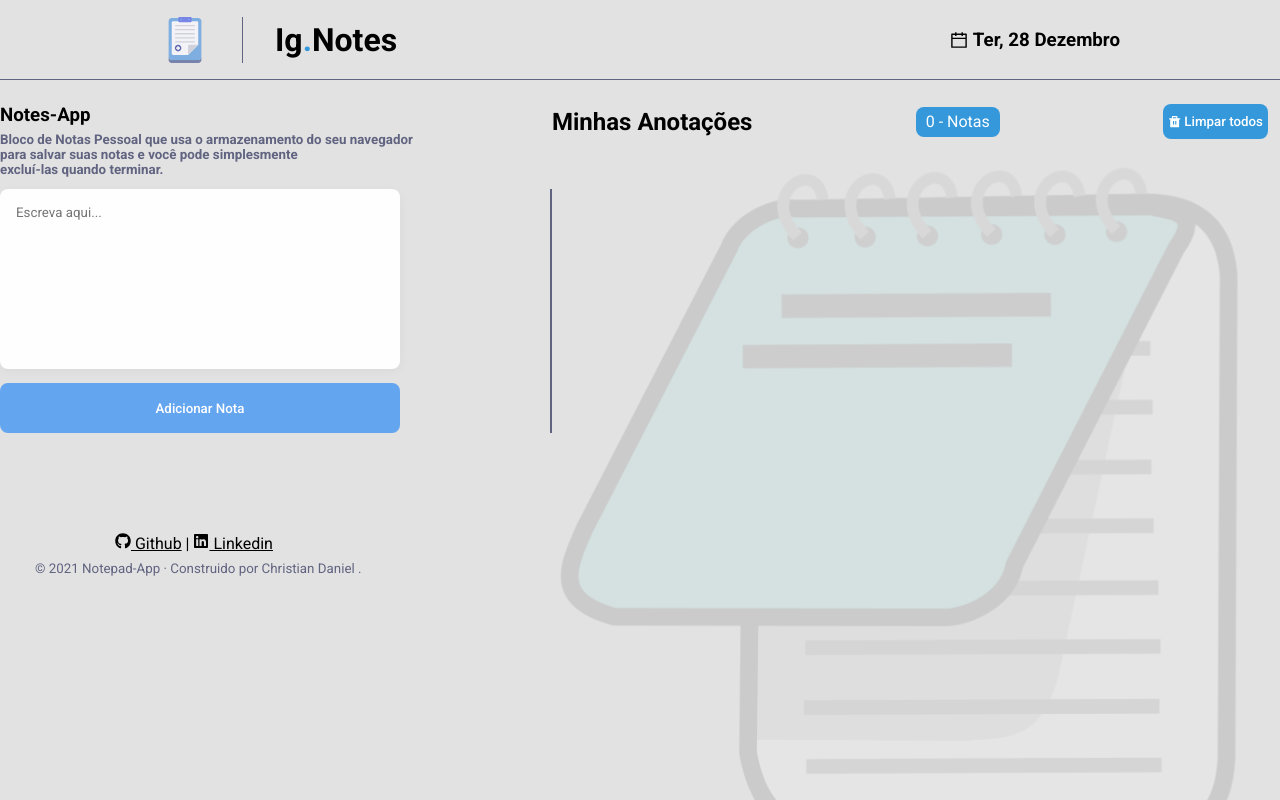
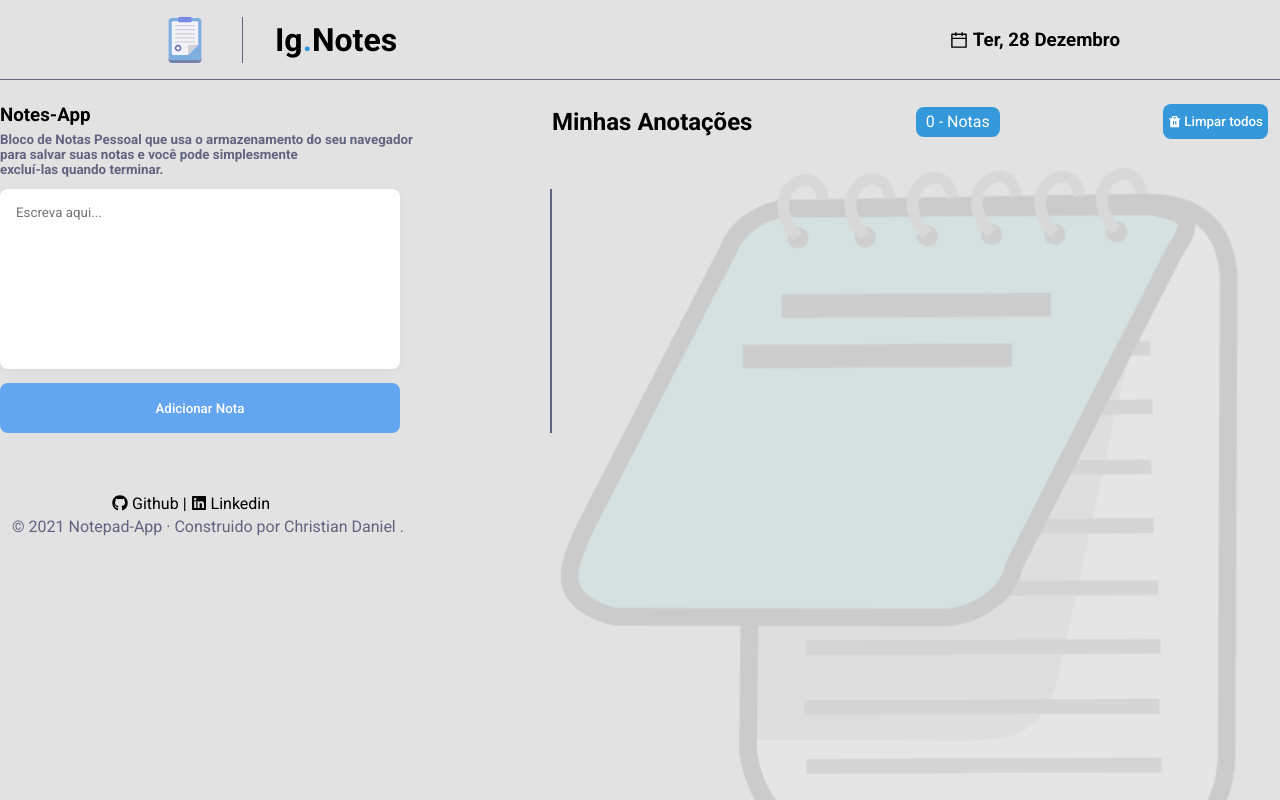
Before and after one commit to ChristanDaniel/notes-app, a Next.js app: page / in a window 1280 px wide. Built offline with nearby package versions, Linux system fonts and the light colour scheme.

Commit message:
refatorando component Footer

```diff
--- a/src/components/Footers/index.tsx
+++ b/src/components/Footer/index.tsx
@@ -1,18 +1,18 @@
 import React from 'react'
-import { Footer } from './styles'
+import { FooterContainer } from './styles'
 
 import { FaGithub, FaLinkedin } from 'react-icons/fa'
 
-export function Footers(): JSX.Element {
+export function Footer(): JSX.Element {
   return (
     <>
-      <Footer>
+      <FooterContainer>
         <div>
           <a href="https://github.com/ChristanDaniel" target="_blank" rel="noreferrer noopener">
             <FaGithub /> Github
           </a>
           <span> | </span>
-          <a href="https://www.linkedin.com/in/christian-daniel-841921210/" target="_blank" rel="noreferrer noopener">
+          <a href="https://www.linkedin.com/in/christian-daniel-dev" target="_blank" rel="noreferrer noopener">
             <FaLinkedin /> Linkedin
           </a>
         </div>
@@ -21,7 +21,7 @@ export function Footers(): JSX.Element {
           {' · '}
           <span>Construido por Christian Daniel .</span>
         </p>
-      </Footer>
+      </FooterContainer>
     </>
   )
 }
--- /dev/null
+++ b/src/components/Footer/styles.ts
@@ -0,0 +1,44 @@
+import styled from 'styled-components'
+
+const FooterContainer = styled.footer`
+  width: 100%;
+  height: 140px;
+
+  padding-left: 12px;
+
+  display: flex;
+  justify-content: center;
+  flex-direction: column;
+
+  div {
+    display: flex;
+    align-items: center;
+    margin-left: 100px;
+    margin-top: 35px;
+
+    > span {
+      margin: 0 4px 4px 4px;
+    }
+  }
+
+  p {
+    color: #616480;
+    margin-bottom: 12px;
+  }
+
+  a {
+    color: #000;
+    margin-bottom: 4px;
+    cursor: pointer;
+    display: flex;
+    align-items: center;
+
+    text-decoration-line: none;
+  }
+
+  svg {
+    margin-right: 4px;
+  }
+`
+
+export { FooterContainer }
--- a/src/components/Footers/styles.ts
+++ /dev/null
@@ -1,22 +0,0 @@
-import styled from 'styled-components'
-
-const Footer = styled.footer`
-  margin: 100px 35px 0px;
-
-  div {
-    margin: 0 0 8px 80px;
-  }
-
-  p {
-    color: #616480;
-    margin-bottom: 12px;
-    font-size: smaller;
-  }
-
-  a {
-    color: inherit;
-    text-decoration: underline;
-  }
-`
-
-export { Footer }
--- a/src/feature/home/HomeContainer.tsx
+++ b/src/feature/home/HomeContainer.tsx
@@ -9,7 +9,7 @@ import { HomeAside, HomeContainerBg, HomeSection, TextareaAutosizeWrapper, Subti
 import { RiDeleteBinFill } from 'react-icons/ri'
 
 import Button from '../../components/Button'
-import { Footers } from '../../components/Footers'
+import { Footer } from '../../components/Footer'
 import { OpenModalQuestion } from '../../components/OpenModalQuestion'
 import QuestionCart from '../../components/QuestionCart'
 import { QuestionsContainerContext } from '../../NotesContext'
@@ -81,7 +81,7 @@ const HomeContainer = (): JSX.Element => {
           <Button type="submit">Adicionar Nota</Button>
         </form>
 
-        <Footers />
+        <Footer />
       </HomeAside>
 
       <HomeSection>
```
